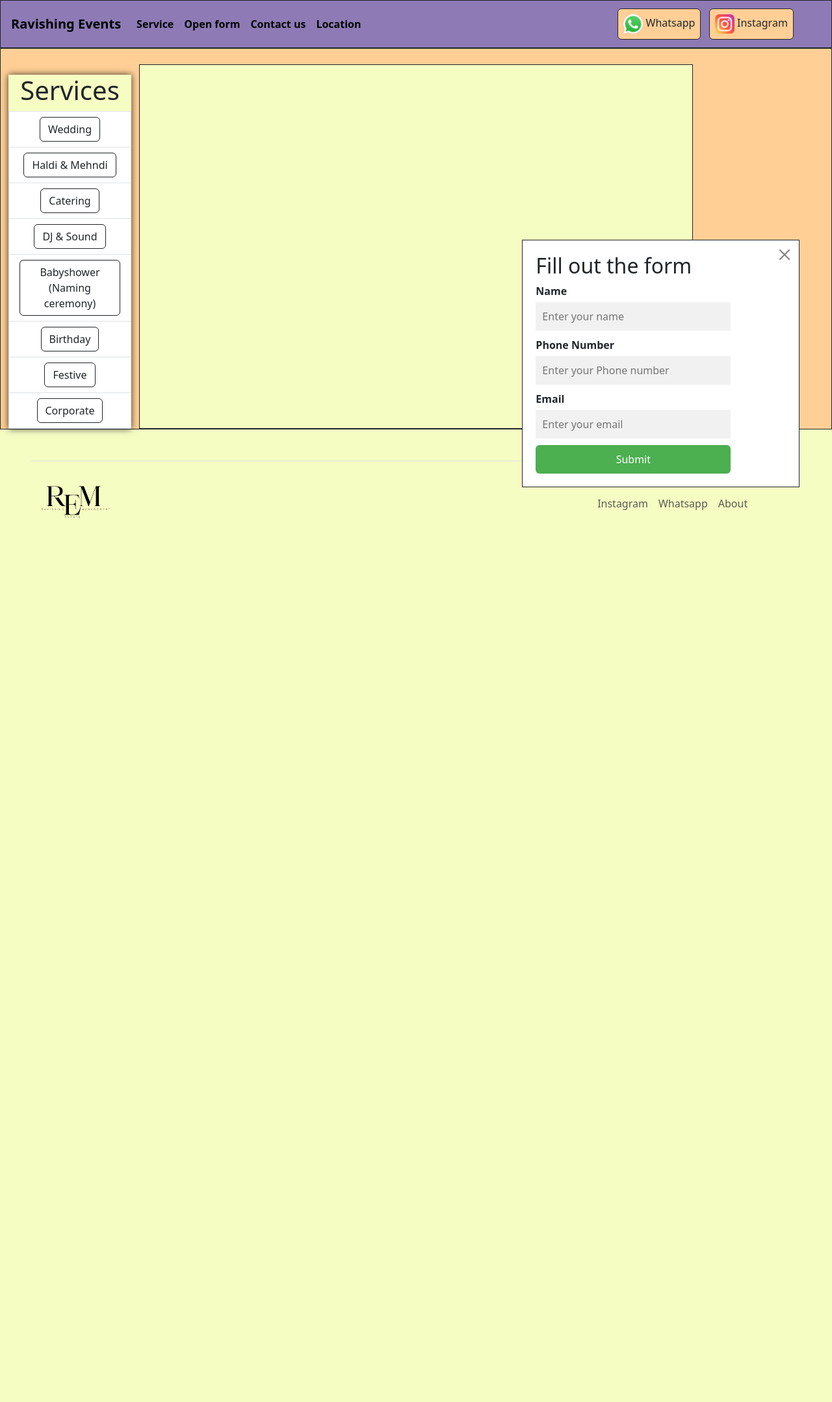
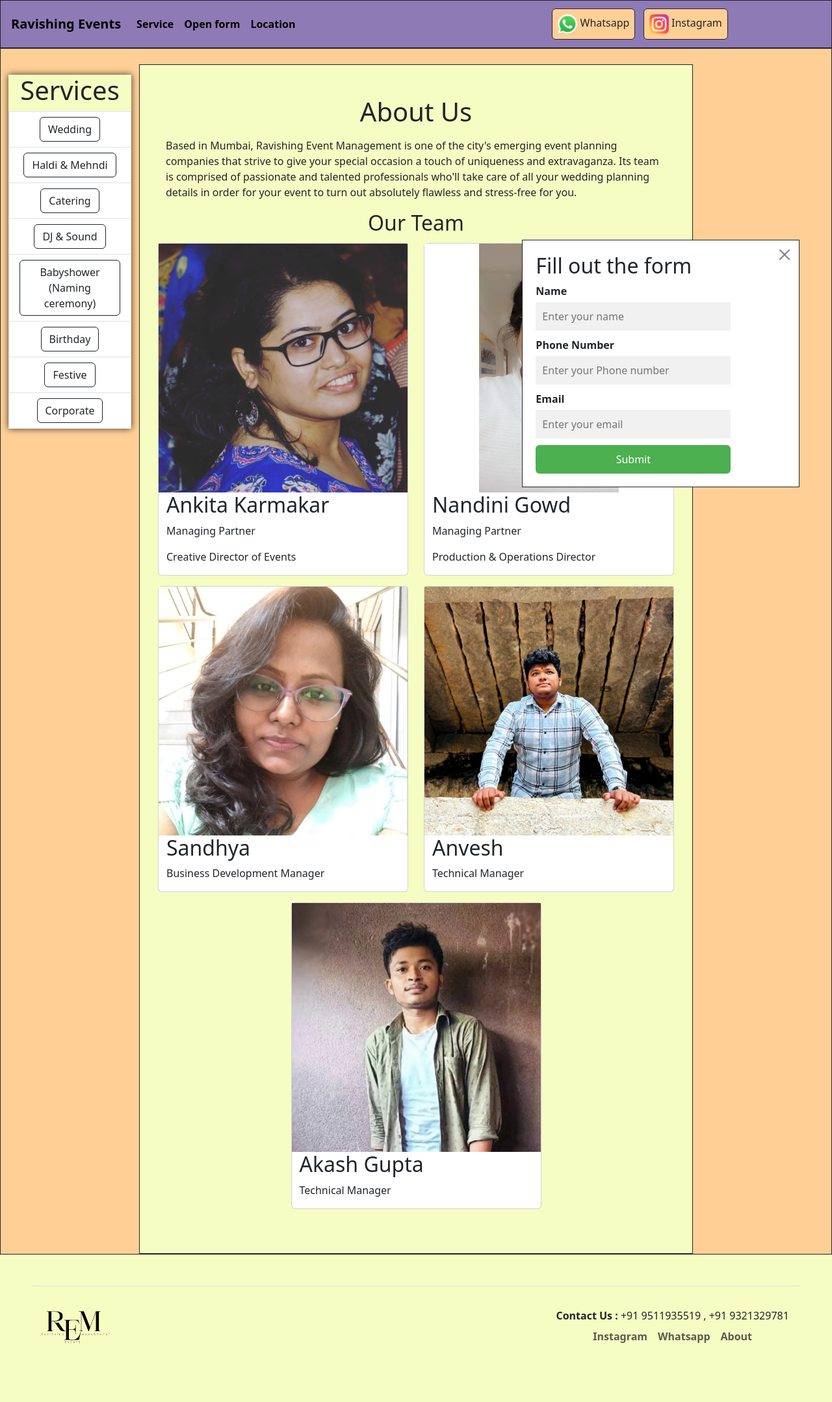
Before and after one commit to Anvesh1909/RavishingEvents, a Django app: template RavishingEvents/templates/about.html in a window 1280 px wide. Shown: the whole page at 65% size. Before the commit the page ends 798 px from the top, so only its background shows below. Run offline with Django 4.2, Linux system fonts and the light colour scheme; the template is opened without the code that fills it, so the values that code supplies are empty; parts of the project's set-up code (start-up, migrations or seed data) failed here and were passed over.

Commit message:
added about us

```diff
--- a/RavishingEvents/RavishingEvents/settings.py
+++ b/RavishingEvents/RavishingEvents/settings.py
@@ -24,7 +24,7 @@ BASE_DIR = Path(__file__).resolve().parent.parent
 SECRET_KEY = 'django-insecure-6pncwcmwcev6%7-!slca47j8((bqcl&qizsg!wq!ik(8uh%7bv'
 
 # SECURITY WARNING: don't run with debug turned on in production!
-DEBUG = False
+DEBUG = True
 
 ALLOWED_HOSTS = ['.vercel.app', '.now.sh','127.0.0.1']
 
--- a/RavishingEvents/templates/about.html
+++ b/RavishingEvents/templates/about.html
@@ -45,6 +45,80 @@
     <p>Feel free to contact us to make
 </div> {% endcomment %}
 
+
+<div class="m-3">
+ <div class="about-section">
+    <h1 class="text-center">About Us </h1>
+    <p class="text-start m-3">Based in Mumbai, Ravishing Event Management is one of the city's emerging event planning companies that strive to give your special occasion a touch of uniqueness and extravaganza. Its team is comprised of passionate and talented professionals who'll take care of all your wedding planning details in order for your event to turn out absolutely flawless and stress-free for you.</p>
+
+  </div>
+
+  <h2 style="text-align:center">Our Team</h2>
+  <div class="row row-cols-md-2 justify-content-center p-1">
+    <div class="col">
+      <div class="card mb-3">
+        <img src="{% static "Team/Ankita.jpg" %}" alt="Jane" style="width:100%">
+        <div class="container">
+          <h2>Ankita Karmakar</h2>
+          <p class="title">Managing Partner</p>
+          <p>Creative Director of Events</p>
+
+        </div>
+      </div>
+    </div>
+
+    <div class="col">
+      <div class="card mb-3">
+        <img src="{% static "Team/Nandini.jpg" %}" alt="Mike" style="width:100%">
+        <div class="container">
+          <h2>Nandini Gowd</h2>
+          <p class="title">Managing Partner</p>
+          <p>Production & Operations Director</p>
+
+        </div>
+      </div>
+    </div>
+
+    <div class="col">
+      <div class="card mb-3">
+        <img src="{% static "Team/sandhya.jpg" %}" alt="John" style="width:100%">
+        <div class="container">
+          <h2>Sandhya</h2>
+          <p class="title">Business Development Manager</p>
+          <p></p>
+
+        </div>
+      </div>
+    </div>
+
+    <div class="col">
+        <div class="card mb-3">
+          <img src="{% static "Team/Anvesh.jpg" %}" alt="Mike" style="width:100%">
+          <div class="container">
+            <h2>Anvesh</h2>
+            <p class="title">Technical Manager</p>
+            <p></p>
+
+          </div>
+        </div>
+      </div>
+
+
+      <div class="col">
+        <div class="card mb-3">
+          <img src="{% static "Team/akash.jpg" %}" alt="Mike" style="width:100%">
+          <div class="container">
+            <h2>Akash Gupta</h2>
+            <p class="title">Technical Manager</p>
+            <p></p>
+
+          </div>
+        </div>
+      </div>
+
+  </div>
+</div>
+
 {% endblock main %}
 
 
--- a/RavishingEvents/templates/index.html
+++ b/RavishingEvents/templates/index.html
@@ -32,9 +32,7 @@
             <li class="nav-item">
               <button class="nav-link active fw-semibold" aria-current="page" id="openForm">Open form</button>
             </li>
-            <li class="nav-item">
-              <a class="nav-link active fw-semibold" aria-current="page" href="https://wa.me/919511935519?text=Hello%20there!%20I%20would%20like%20to%20chat." target="_blank">Contact us</a>
-            </li>
+
             <li class="nav-item">
               <a class="nav-link active fw-semibold" aria-current="page" href="{% url "location" %}" >Location</a>
             </li>
@@ -44,7 +42,8 @@
             &nbsp&nbsp&nbsp&nbsp&nbsp&nbsp&nbsp&nbsp&nbsp&nbsp&nbsp&nbsp&nbsp&nbsp&nbsp&nbsp&nbsp&nbsp&nbsp&nbsp&nbsp&nbsp&nbsp&nbsp&nbsp&nbsp&nbsp&nbsp&nbsp&nbsp&nbsp&nbsp&nbsp&nbsp&nbsp&nbsp&nbsp&nbsp&nbsp&nbsp&nbsp&nbsp&nbsp&nbsp&nbsp&nbsp&nbsp&nbsp&nbsp&nbsp&nbsp&nbsp&nbsp&nbsp&nbsp&nbsp&nbsp&nbsp&nbsp&nbsp&nbsp&nbsp&nbsp&nbsp&nbsp&nbsp&nbsp&nbsp&nbsp&nbsp&nbsp
           </p>
           <p>
-            &nbsp&nbsp&nbsp&nbsp&nbsp&nbsp&nbsp&nbsp&nbsp&nbsp&nbsp&nbsp&nbsp&nbsp&nbsp&nbsp&nbsp&nbsp&nbsp&nbsp&nbsp&nbsp    </p>
+            &nbsp&nbsp&nbsp&nbsp&nbsp&nbsp&nbsp&nbsp&nbsp&nbsp&nbsp&nbsp&nbsp&nbsp&nbsp&nbsp&nbsp&nbsp&nbsp&nbsp&nbsp&nbsp
+          </p>
 
           <a class="btn btn-outline-dark p-2" href="https://wa.me/919511935519?text=Hello%20there!%20I%20would%20like%20to%20chat." class="nav-link px-2 text-muted" target="_blank" style="background-color: rgb(255, 207, 150);">
             <img src="{% static "whatsapp.png" %}" alt="Whatsapp" height="30">
@@ -281,10 +280,12 @@
       </p>
 
       <ul class="nav col-md-4 justify-content-center">
-        <li class="nav-item"><a href="https://www.instagram.com/ravishing__events?igsh=cXkxNGd5aXM0Zjdn" target="_blank" class="nav-link px-2 text-muted">Instagram</a></li>
-        <li class="nav-item"><a href="https://wa.me/919511935519?text=Hello%20there!%20I%20would%20like%20to%20chat."  class="nav-link px-2 text-muted" target="_blank">Whatsapp</a></li>
+        <li style=""><b>Contact Us :</b> +91 9511935519 , +91 9321329781 </li>
+        <br>
+        <li class="nav-item"><a href="https://www.instagram.com/ravishing__events?igsh=cXkxNGd5aXM0Zjdn" target="_blank" class="nav-link px-2 text-muted"><b>Instagram</b></a></li>
+        <li class="nav-item"><a href="https://wa.me/919511935519?text=Hello%20there!%20I%20would%20like%20to%20chat."  class="nav-link px-2 text-muted" target="_blank"><b>Whatsapp</b></a></li>
 
-        <li class="nav-item"><a href="{% url "about" %}" class="nav-link px-2 text-muted">About</a></li>
+        <li class="nav-item"><a href="{% url "about" %}" class="nav-link px-2 text-muted"><b>About</b></a></li>
       </ul>
     </div>
 
```
Also changed, not shown: RavishingEvents/static/css/about.css (deleted, +0 -89 lines), RavishingEvents/static/Team/Ankita.jpg (added), RavishingEvents/static/Team/Anvesh.jpg (added), RavishingEvents/static/Team/Nandini.jpg (added), RavishingEvents/static/Team/akash.jpg (added), RavishingEvents/static/Team/sandhya.jpg (added).
